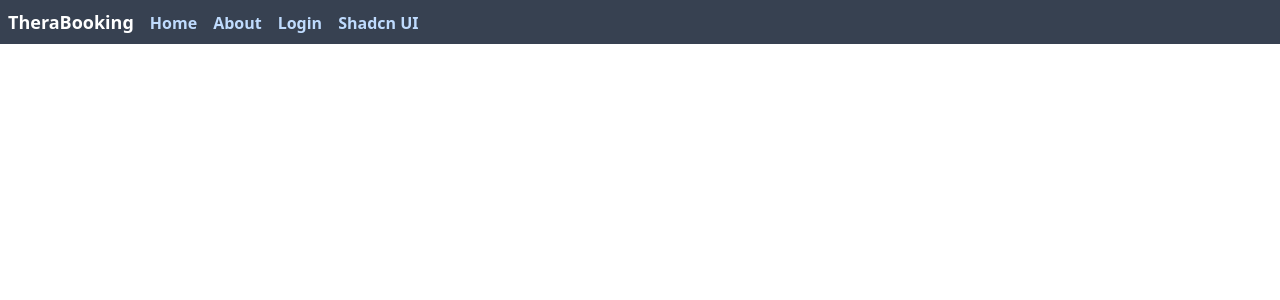
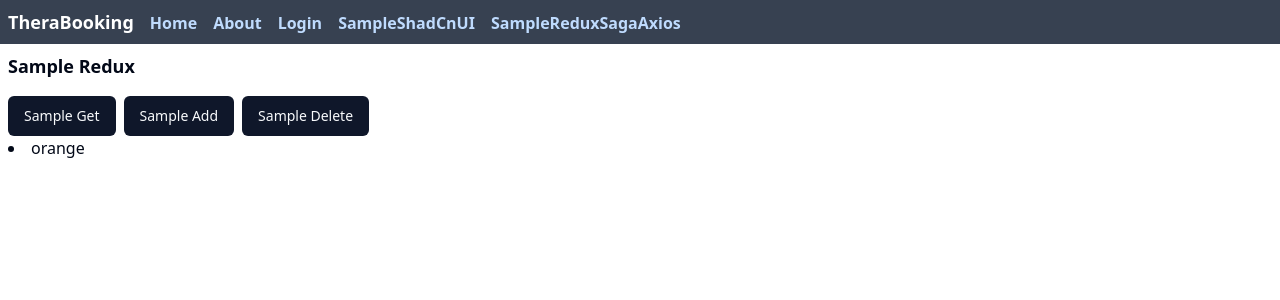
Before and after one commit to jackson1010/OrderSystemFE, a React app: page /samplereduxsagaaxios in a window 1280 px wide. Shown: the top 300 px of the page. Built offline with nearby package versions, Linux system fonts and the light colour scheme; the HTML template or start-up script is replaced by a standard one.

Commit message:
feat: added sample redux

```diff
--- a/package.json
+++ b/package.json
@@ -15,12 +15,15 @@
     "@radix-ui/react-radio-group": "^1.1.3",
     "@radix-ui/react-slider": "^1.1.2",
     "@radix-ui/react-slot": "^1.0.2",
+    "@reduxjs/toolkit": "^2.2.1",
     "class-variance-authority": "^0.7.0",
     "clsx": "^2.1.0",
     "lucide-react": "^0.353.0",
     "react": "^18.2.0",
     "react-dom": "^18.2.0",
+    "react-redux": "^9.1.0",
     "react-router-dom": "^6.22.3",
+    "redux": "^5.0.1",
     "tailwind-merge": "^2.2.1",
     "tailwindcss-animate": "^1.0.7"
   },
--- a/src/Providers.tsx
+++ b/src/Providers.tsx
@@ -4,9 +4,13 @@ import { BrowserRouter, Routes, Route } from "react-router-dom";
 import Login from "./pages/Login";
 import SampleShadCnUi from "./pages/SampleShadCnUi";
 import TopNav from "./components/custom/TopNav";
+import SampleReduxSagaAxios from "./pages/SampleReduxSagaAxios";
+import { Provider } from "react-redux";
+import store from "./data/store";
 
 const Providers = () => {
   return (
+    <Provider store={store}>
       <BrowserRouter>
         <TopNav />
         <Routes>
@@ -14,8 +18,13 @@ const Providers = () => {
           <Route path="/about" element={<About />} />
           <Route path="/login" element={<Login />} />
           <Route path="/shadcnui" element={<SampleShadCnUi />} />
+          <Route
+            path="/samplereduxsagaaxios"
+            element={<SampleReduxSagaAxios />}
+          />
         </Routes>
       </BrowserRouter>
+    </Provider>
   );
 };
 
--- a/src/components/custom/TopNav.tsx
+++ b/src/components/custom/TopNav.tsx
@@ -20,7 +20,13 @@ const TopNav = () => {
           Login
         </Link>
         <Link to="/shadcnui" className="text-blue-200 pl-4 font-semibold">
-          Shadcn UI
+          SampleShadCnUI
+        </Link>
+        <Link
+          to="/samplereduxsagaaxios"
+          className="text-blue-200 pl-4 font-semibold"
+        >
+          SampleReduxSagaAxios
         </Link>
       </div>
     </>
--- /dev/null
+++ b/src/data/action.ts
@@ -0,0 +1,20 @@
+import { ADD_CARTS, DELETE_CARTS, GET_CARTS } from "./constant"
+export const getCarts = () => {
+    console.log("action - get carts called")
+    return {
+        type : GET_CARTS
+    }
+}
+export const addCarts = (data:any) => {
+    console.log("action - add carts called")
+    return {
+        type : ADD_CARTS ,
+        data : data
+    }
+}
+export const deleteCarts = () => {
+    console.log("action - delete carts called")
+    return {
+        type : DELETE_CARTS
+    }
+}
--- /dev/null
+++ b/src/data/constant.ts
@@ -0,0 +1,3 @@
+export const GET_CARTS = "GET_CARTS"
+export const ADD_CARTS = "ADD_CARTS"
+export const DELETE_CARTS = "DELETE_CARTS"
--- /dev/null
+++ b/src/data/reducer.ts
@@ -0,0 +1,25 @@
+import { combineReducers } from "redux";
+import { ADD_CARTS, DELETE_CARTS, GET_CARTS } from "./constant";
+
+const cartsReducer = (data = ["orange"], action: any) => {
+  switch (action.type) {
+    case GET_CARTS:
+      console.log("reducer - get carts called");
+      console.log(data);
+      return data;
+    case ADD_CARTS:
+      console.log("reducer - add carts called");
+      return [...data, action.data];
+    case DELETE_CARTS:
+      console.log("reducer - delete carts called");
+      let newcart = [...data];
+      newcart.pop();
+      return newcart;
+    default:
+      return data;
+  }
+};
+const rootReducer = combineReducers({
+  cartsReducer,
+});
+export default rootReducer;
--- /dev/null
+++ b/src/data/store.ts
@@ -0,0 +1,4 @@
+import { configureStore } from "@reduxjs/toolkit";
+import rootReducer from "./reducer";
+const store = configureStore({ reducer: rootReducer });
+export default store;
--- /dev/null
+++ b/src/pages/SampleReduxSagaAxios/index.tsx
@@ -0,0 +1,31 @@
+import { Button } from "@/components/ui/button";
+import { addCarts, deleteCarts, getCarts } from "@/data/action";
+import { useDispatch, useSelector } from "react-redux";
+
+const SampleReduxSagaAxios = () => {
+  const dispatch = useDispatch();
+  const carts: string[] = useSelector((state: any) => state.cartsReducer);
+  console.log(carts);
+
+  return (
+    <div className="p-2">
+      <h1 className="mb-4 text-lg font-bold">Sample Redux</h1>
+
+      <Button className="mr-2" onClick={() => dispatch(getCarts())}>
+        Sample Get
+      </Button>
+      <Button className="mr-2" onClick={() => dispatch(addCarts("apple"))}>
+        Sample Add
+      </Button>
+      <Button className="mr-2" onClick={() => dispatch(deleteCarts())}>
+        Sample Delete
+      </Button>
+      <br />
+      {carts.map((cart, i) => (
+        <li key={i}>{cart}</li>
+      ))}
+    </div>
+  );
+};
+
+export default SampleReduxSagaAxios;
```
Also changed, not shown: 1 other file (tests, documents, lock files or other folders). Lines whose indentation alone changed are shown as unchanged.
